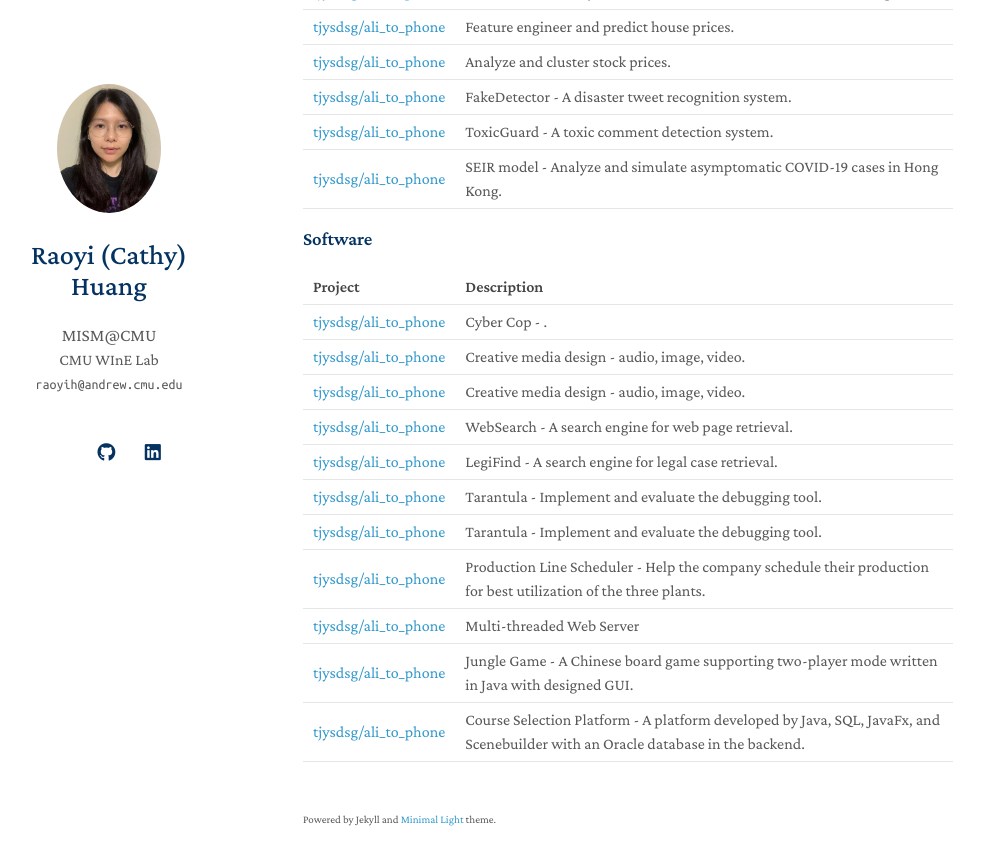
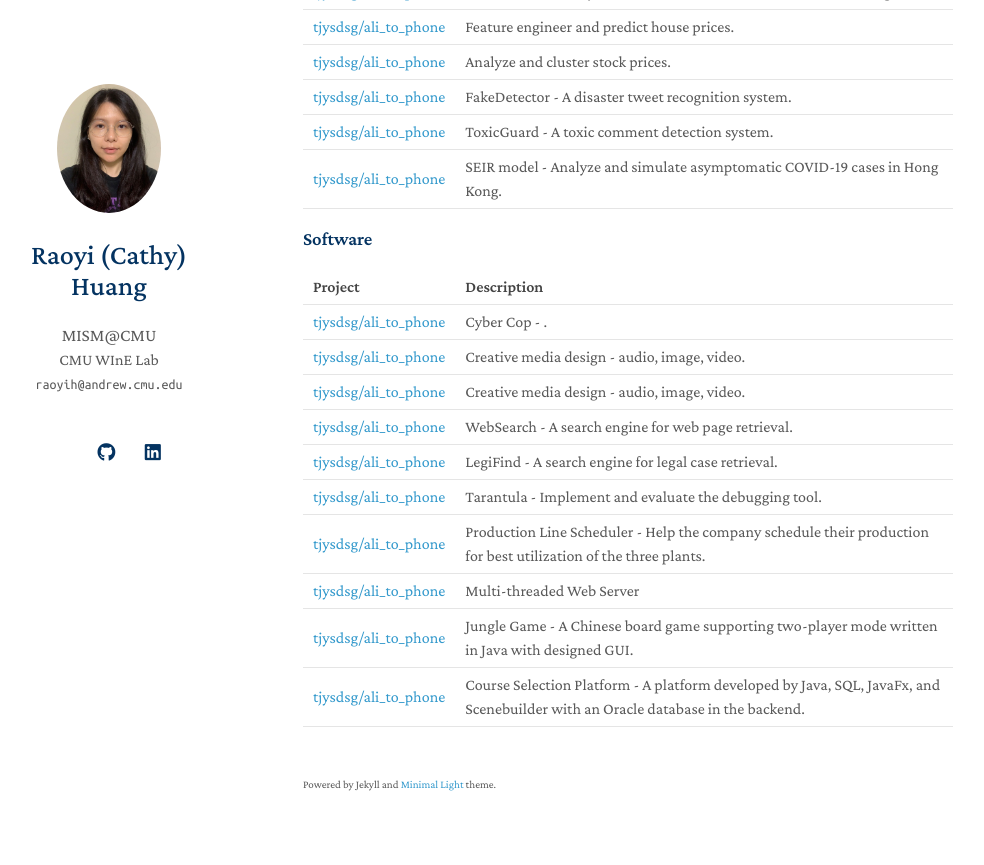
Before and after one commit to Huang-Raoyi/Huang-Raoyi.github.io, a Jekyll site: the page built from index.md, in a window 1280 px wide and 900 px high, scrolled down 688 px. Shown: the top 865 px of the window, without its empty margins (167-1151 px from the left). Built offline with Jekyll 4.4.1, drawn with Linux system fonts in a browser that asks for light colours; nearby versions of some CDN libraries; a style sheet for code colours, icons or effects is not loaded; our own code applies the rules of GitHub Pages for plain Markdown files.

Commit message:
Update projects.md

```diff
--- a/_includes/projects.md
+++ b/_includes/projects.md
@@ -82,10 +82,6 @@
     </tr>
     <tr>
       <td><a href="https://github.com/tjysdsg/ali_to_phone">tjysdsg/ali_to_phone</a></td>
-      <td> Tarantula - Implement and evaluate the debugging tool.</td>
-    </tr>
-    <tr>
-      <td><a href="https://github.com/tjysdsg/ali_to_phone">tjysdsg/ali_to_phone</a></td>
       <td> Production Line Scheduler - Help the company schedule their production for best utilization of the three plants.</td>
     </tr>
     <tr>
```
